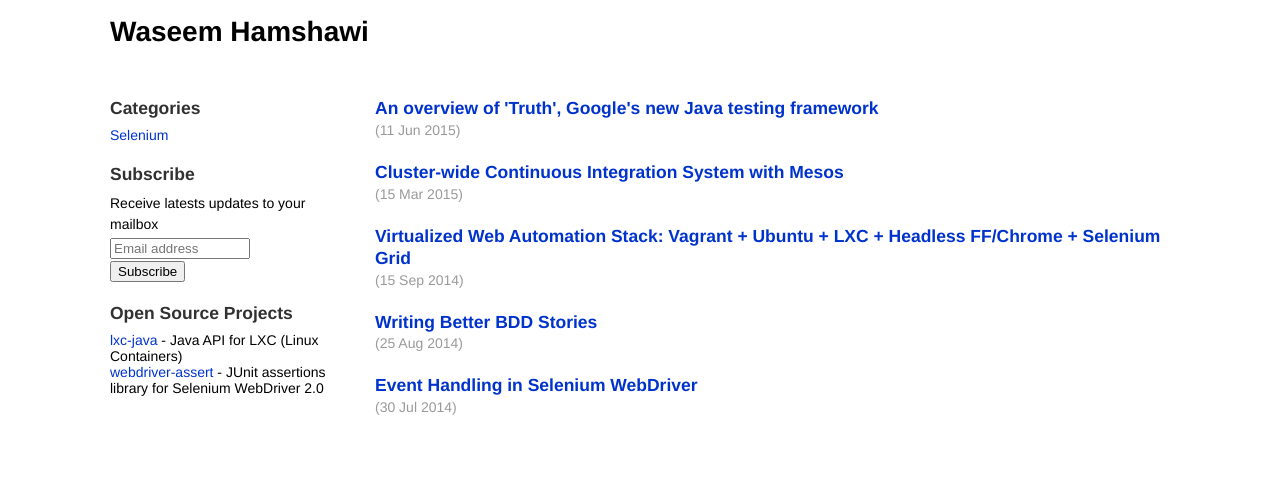
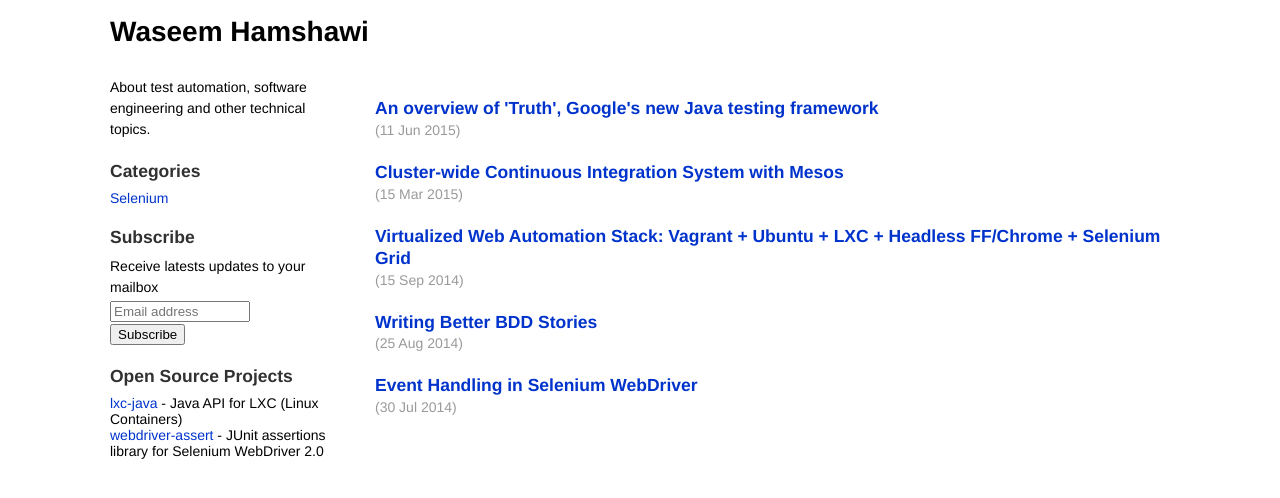
Before and after one commit to waseemh/waseemh.github.io_F, a Jekyll site: the page built from index.md, in a window 1280 px wide. Shown: the top 498 px of the page. Built offline with Jekyll 4.4.1, drawn with Linux system fonts in a browser that asks for light colours.

Commit message:
Update default.html

```diff
--- a/_layouts/default.html
+++ b/_layouts/default.html
@@ -17,6 +17,9 @@
 </div>
 
 <div id="sidebar">
+  <p>
+  About test automation, software engineering and other technical topics.
+  </p>
   <h3>Categories</h3>
 <ul>
   {% for cat in site.categories %}
```
